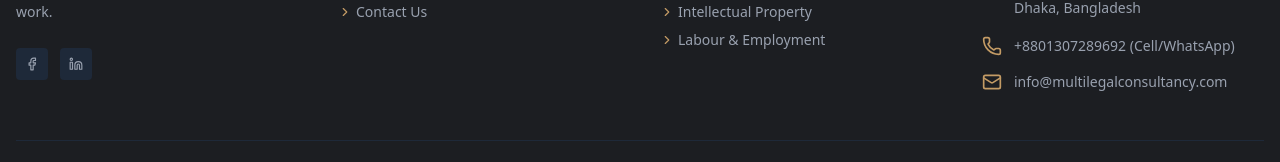
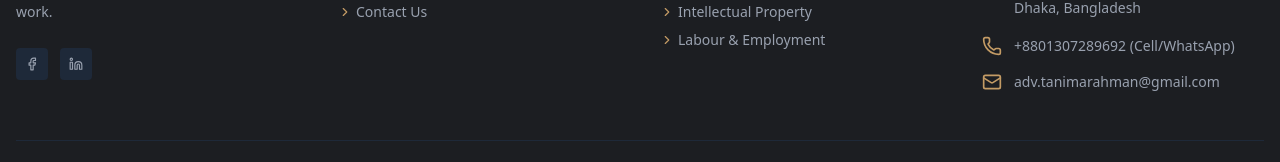
Before and after one commit to mahafizur-dev/multilegalconsultancy, a Next.js app: page / in a window 1280 px wide. Shown: the part 7265-7427 px from the top of the page. Built offline with nearby package versions, Linux system fonts and the light colour scheme.

Commit message:
update the footer section

```diff
--- a/components/sections/Footer.tsx
+++ b/components/sections/Footer.tsx
@@ -128,7 +128,7 @@ export const Footer = () => (
             </li>
             <li className="flex items-center">
               <Mail className="w-5 h-5 text-[#c39b65] mr-3 shrink-0" />
-              <span>info@multilegalconsultancy.com</span>
+              <span>adv.tanimarahman@gmail.com</span>
             </li>
           </ul>
         </div>
--- a/package.json
+++ b/package.json
@@ -9,7 +9,7 @@
   },
   "dependencies": {
     "eslint": "^10.2.1",
-    "lucide-react": "^1.11.0",
+    "lucide-react": "^1.24.0",
     "next": "^16.2.4",
     "react": "^19.2.5",
     "react-dom": "^19.2.5"
```
Also changed, not shown: 1 other file (tests, documents, lock files or other folders).
